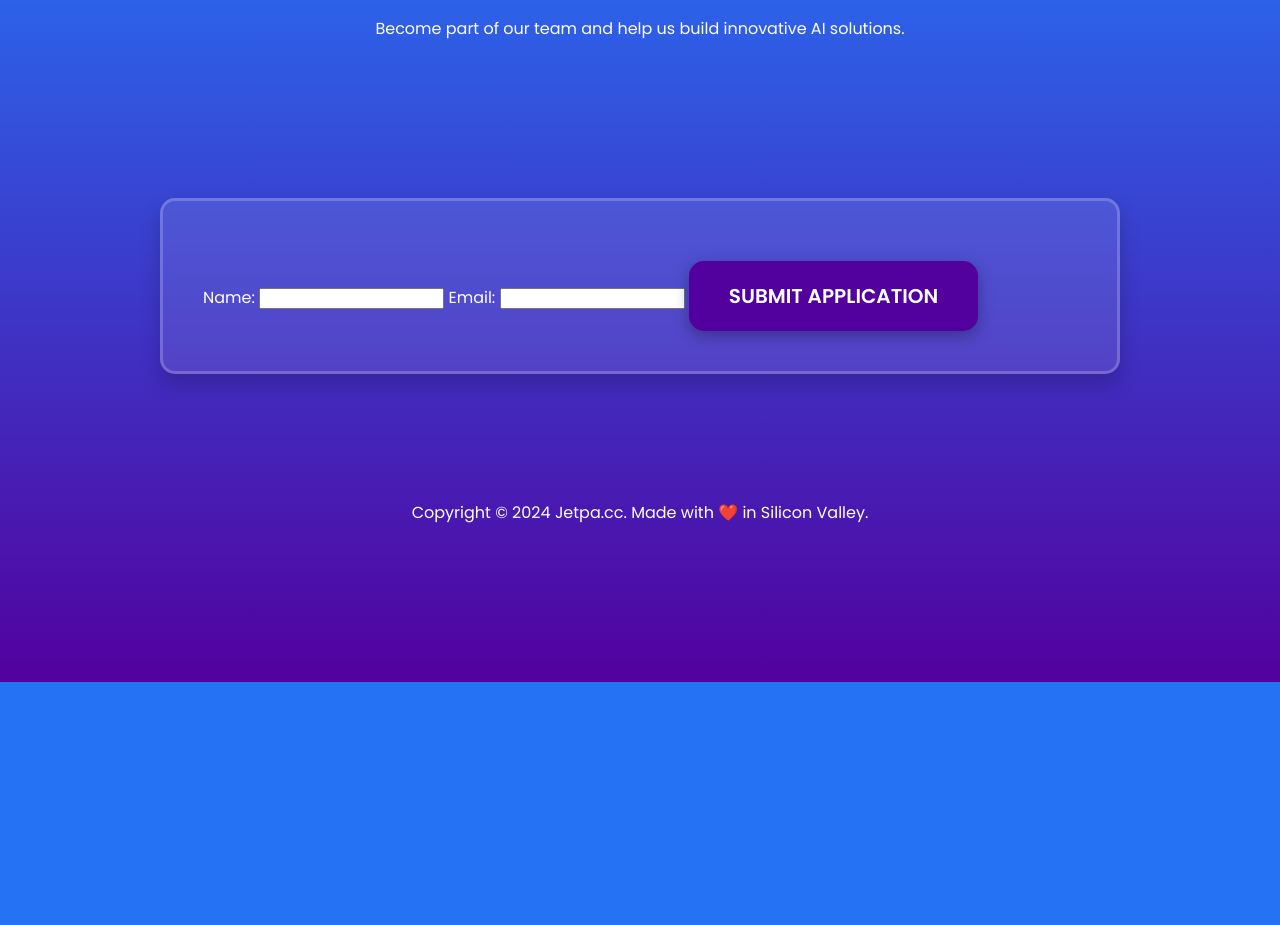
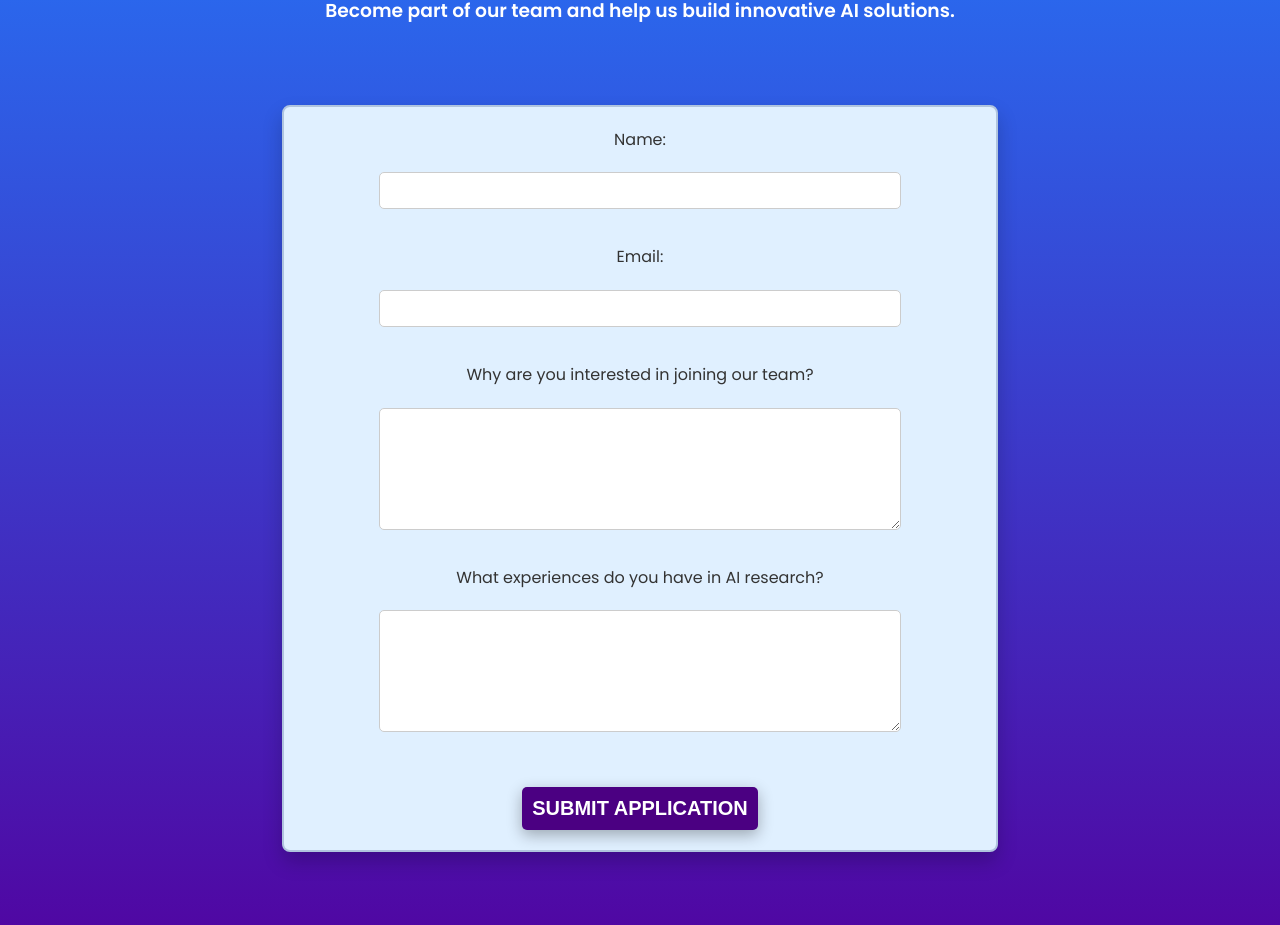
Before and after one commit to 3x-dev/Jetpacc, a plain HTML site: page join-us.html in a window 1280 px wide. Shown: the part 118-1043 px from the top of the page. Before the commit the page ends 800 px from the top, so only its background shows below. Drawn offline with Linux system fonts and the light colour scheme.

Commit message:
application

```diff
--- a/join-us.html
+++ b/join-us.html
@@ -6,27 +6,62 @@
     <title>Join Us - Jetpa.cc</title>
     <link rel="stylesheet" href="style.css">
     <link rel="icon" href="favicon.ico" type="image/x-icon">
+    <script>
+        let lastSubmissionTime = 0;
+
+        function validateForm() {
+            const name = document.getElementById('name').value.trim();
+            const email = document.getElementById('email').value.trim();
+            const interest = document.getElementById('interest').value.trim();
+            const experience = document.getElementById('experience').value.trim();
+
+            if (!name || !email || !interest || !experience) {
+                alert('Please fill out all fields.');
+                return false;
+            }
+
+            return true;
+        }
+
+        function showConfirmation() {
+            if (!validateForm()) return false;
+
+            const currentTime = new Date().getTime();
+            if (currentTime - lastSubmissionTime < 300000) { // 5 minutes = 300000 milliseconds
+                alert('You can only submit an application every 5 minutes. Please wait.');
+                return false;
+            }
+
+            lastSubmissionTime = currentTime;
+            alert('Thank you for your application! We will get back to you soon.');
+            return true; // Change this to true to allow form submission
+        }
+    </script>
 </head>
-<body>
-    <a href="index.html" class="home-button">
+<body class="join-page">
+    <a href="https://www.jetpa.cc/" class="home-button">
         <img src="home-icon.png" alt="Home">
     </a>
-    <header>
+    <header class="join-header">
         <h1>Join Us at Jetpa.cc</h1>
-        <p>Become part of our team and help us build innovative AI solutions.</p>
+        <h3>Become part of our team and help us build innovative AI solutions.</h3>
     </header>
-    <main>
-        <section>
-            <form action="/submit-application" method="post">
+    <main class="join-main">
+        <section class="join-section">
+            <form action="/submit-application" method="post" class="join-form" onsubmit="return showConfirmation()">
                 <label for="name">Name:</label>
-                <input type="text" id="name" name="name">
+                <input type="text" id="name" name="name" required>
                 <label for="email">Email:</label>
-                <input type="email" id="email" name="email">
-                <button type="submit">Submit Application</button>
+                <input type="email" id="email" name="email" required>
+                <label for="interest">Why are you interested in joining our team?</label>
+                <textarea id="interest" name="interest" required></textarea>
+                <label for="experience">What experiences do you have in AI research?</label>
+                <textarea id="experience" name="experience" required></textarea>
+                <button type="submit" class="join-button">Submit Application</button>
             </form>
         </section>
     </main>
-    <footer>
+    <footer class="join-footer">
         <p>Copyright &copy; 2024 <a href="https://www.jetpa.cc/" target="_blank">Jetpa.cc</a>. Made with &#10084;&#65039; in Silicon Valley.</p>
     </footer>
 </body>
--- a/style.css
+++ b/style.css
@@ -13,7 +13,6 @@ body {
     padding: 0;
     min-height: 100%;
     background: linear-gradient(180deg, #2672f5 0%, #52019e 100%);
-    position: relative;
 }
 
 header {
@@ -30,39 +29,37 @@ header img {
 }
 
 button {
-    font-family: 'Poppins', sans-serif;
     background-color: #52019e;
     color: #fff;
     border: none;
-    border-radius: 15px; /* Rounded appearance */
-    padding: 20px 40px; /* Larger button */
+    border-radius: 15px;
+    padding: 20px 40px;
     cursor: pointer;
-    transition: background-color 0.3s, transform 0.3s, box-shadow 0.3s; /* Added box-shadow to transition */
+    transition: background-color 0.3s, transform 0.3s, box-shadow 0.3s;
     text-transform: uppercase;
     font-weight: 600;
     margin-top: 20px;
-    font-size: 1.25em; /* Larger font size */
-    box-shadow: 0px 5px 15px rgba(0, 0, 0, 0.3); /* Shadow effect */
+    font-size: 1.25em;
+    box-shadow: 0px 5px 15px rgba(0, 0, 0, 0.3);
 }
 
 button:hover {
     background-color: #2672f5;
     transform: translateY(-3px);
-    box-shadow: 0px 8px 20px rgba(0, 0, 0, 0.5); /* Enhanced shadow on hover */
+    box-shadow: 0px 8px 20px rgba(0, 0, 0, 0.5);
 }
-
 
 main {
     padding: 20px;
     max-width: 960px;
     margin: auto;
-    overflow: visible; /* Ensure that shadows are not clipped */
+    overflow: visible;
 }
 
 section {
     background: rgba(255, 255, 255, 0.1);
     backdrop-filter: blur(4px);
-    margin: 80px 0; /* Increased margin to allow shadow to be fully visible */
+    margin: 80px 0;
     padding: 40px;
     border-radius: 15px;
     border: 3px solid rgba(255, 255, 255, 0.2);
@@ -95,7 +92,6 @@ a:hover {
     text-decoration: underline;
 }
 
-
 .home-button {
     position: absolute;
     top: 10px;
@@ -104,12 +100,73 @@ a:hover {
 }
 
 .home-button img {
-    width: 50px; /* Adjust size as needed */
+    width: 50px;
     height: auto;
     transition: opacity 0.3s;
-    border-radius: 50%; /* Make the image circular */
+    border-radius: 50%;
 }
 
 .home-button:hover img {
     opacity: 0.8;
 }
+
+.join-header, .join-footer {
+    text-align: center;
+    padding: 20px 0;
+}
+
+.join-main {
+    display: flex;
+    justify-content: center;
+    padding: 20px;
+    flex: 1;
+}
+
+.join-section {
+    background-color: #e0f0ff;
+    color: #333;
+    padding: 20px;
+    border-radius: 8px;
+    margin: 20px;
+    border: 2px solid #b0c4de;
+    width: 70%;
+    max-width: 1000px;
+}
+
+.join-form {
+    display: flex;
+    flex-direction: column;
+    align-items: center;
+    gap: 20px;
+}
+
+input[type="text"],
+input[type="email"],
+.join-form textarea {
+    padding: 10px;
+    border-radius: 5px;
+    border: 1px solid #ccc;
+    width: 100%;
+    max-width: 500px;
+    margin-bottom: 15px;
+}
+
+.join-form textarea {
+    height: 100px;
+    resize: vertical;
+}
+
+.join-button {
+    background-color: #4b0082;
+    color: white;
+    border: none;
+    padding: 10px;
+    border-radius: 5px;
+    cursor: pointer;
+    transition: background-color 0.3s, box-shadow 0.3s;
+}
+
+.join-button:hover {
+    background-color: #3a0065;
+    box-shadow: 0 5px 15px rgba(0, 0, 0, 0.2);
+}
```
